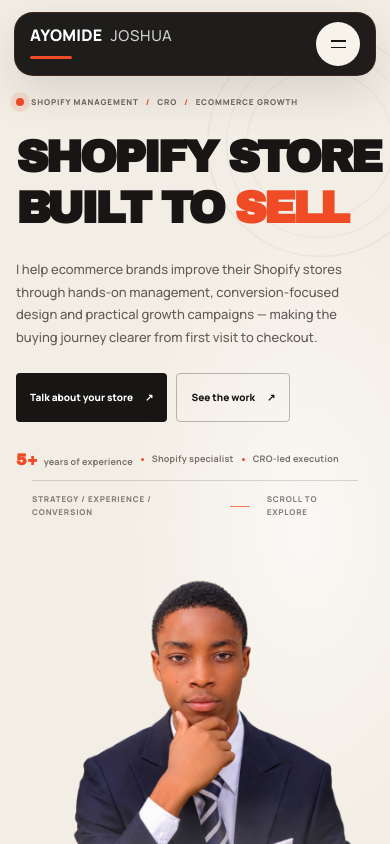
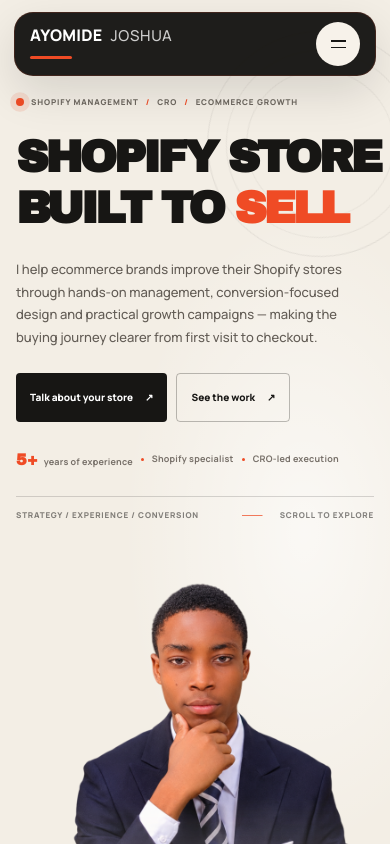
Before and after one commit to j0shua-ben/Ayomide-Joshua, a Next.js app: page / in a window 390 px wide. Shown: the top 844 px of the page. Built offline with nearby package versions, Linux system fonts and the light colour scheme.

Commit message:
Place hero footer labels below the hero copy

```diff
--- a/app/components/HeroSection.module.css
+++ b/app/components/HeroSection.module.css
@@ -220,12 +220,9 @@
   letter-spacing: .16em;
 }
 .bottomLine {
-  position: absolute;
-  right: 0;
-  bottom: 22px;
-  left: 0;
-  width: min(1320px, calc(100% - 88px));
-  margin: 0 auto;
+  position: relative;
+  width: 100%;
+  margin: 30px 0 0;
   padding-top: 12px;
   border-top: 1px solid rgba(23,22,20,.16);
   display: flex;
@@ -286,12 +283,12 @@
   .portraitStage { min-height: 0; height: auto; margin-top: 0; overflow: visible; }
   .portrait { width: min(112%, 620px); max-height: none; transform: none; -webkit-mask-image: linear-gradient(to bottom, #000 0%, #000 55%, rgba(0,0,0,.82) 68%, rgba(0,0,0,.42) 82%, transparent 96%); mask-image: linear-gradient(to bottom, #000 0%, #000 55%, rgba(0,0,0,.82) 68%, rgba(0,0,0,.42) 82%, transparent 96%); }
   .portraitCaption { bottom: 2px; }
-  .bottomLine { position: relative; right: auto; bottom: auto; left: auto; width: min(100% - 40px, 620px); margin: 8px auto 0; }
+  .bottomLine { width: 100%; margin: 24px 0 0; }
 }
 @media (max-width: 480px) {
   .hero { padding-top: 88px; }
   .inner { width: calc(100% - 32px); }
-  .bottomLine { width: calc(100% - 32px); }
+  .bottomLine { width: 100%; }
   .eyebrow { gap: 7px; font-size: 8px; letter-spacing: .11em; }
   .title { font-size: clamp(42px, 11.5vw, 58px); line-height: 1.06; letter-spacing: -.07em; }
   .description { font-size: 13px; line-height: 1.75; }
```
